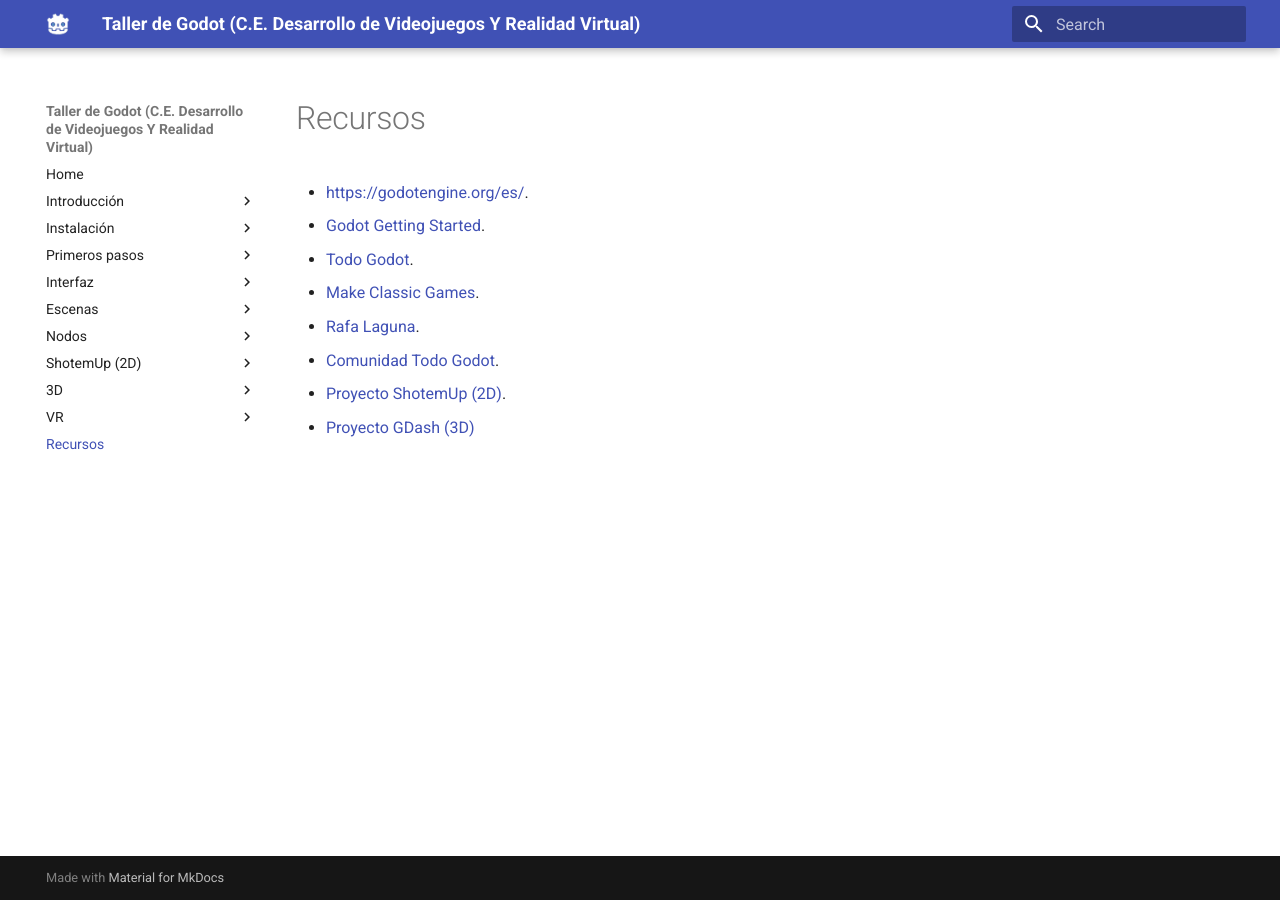
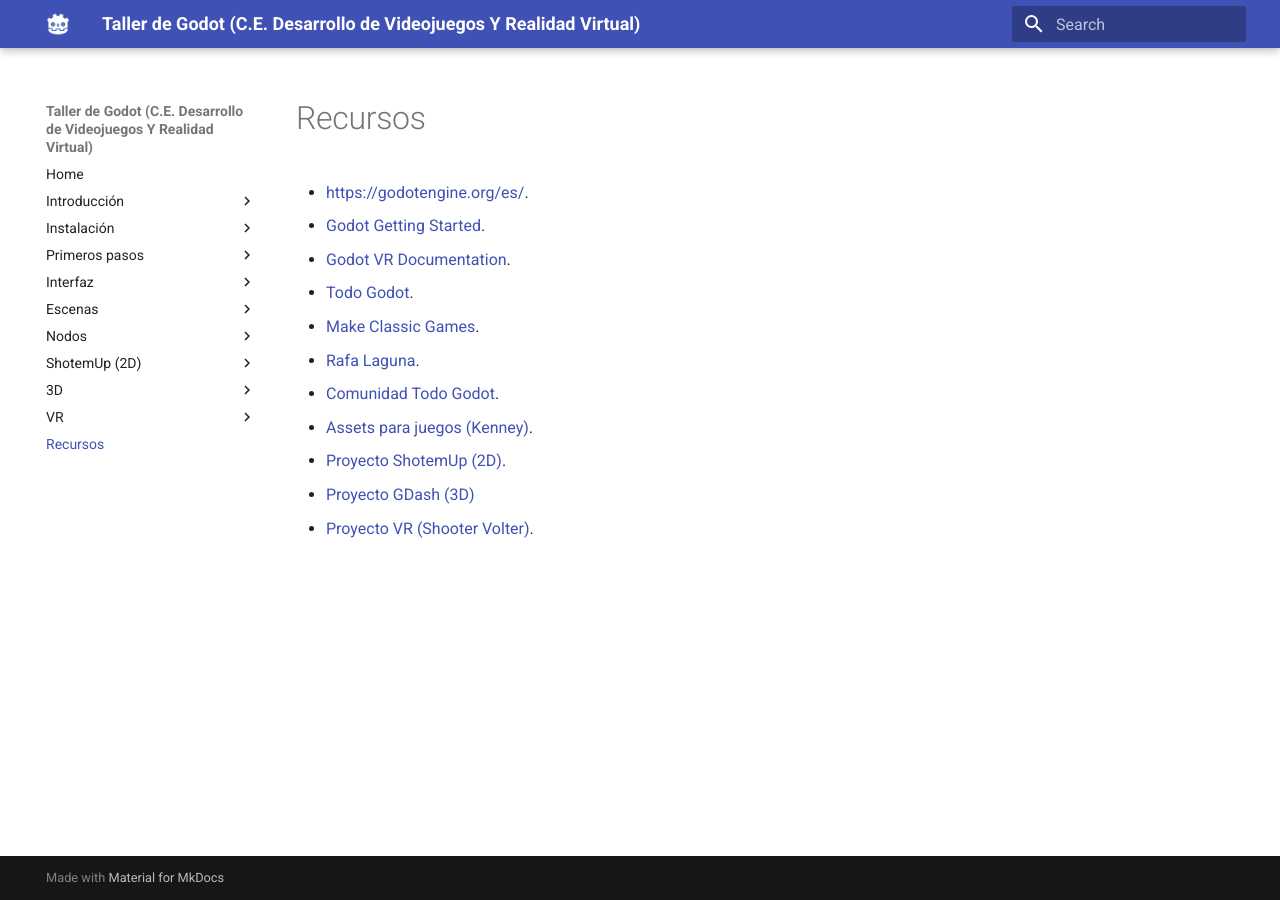
Before and after one commit to makeclassicgames/godotosc2025, an MkDocs documentation site: the page built from docs/resources.md, in a window 1280 px wide. Built offline with MkDocs 1.6.1 and Material for MkDocs 9.7.7, drawn with Linux system fonts in a browser that asks for light colours.

Commit message:
añadiendo recursos

```diff
--- a/docs/resources.md
+++ b/docs/resources.md
@@ -2,9 +2,12 @@
 
 * [https://godotengine.org/es/](https://godotengine.org/es/).
 * [Godot Getting Started](https://docs.godotengine.org/es/4.x/getting_started/introduction/index.html).
+* [Godot VR Documentation](https://docs.godotengine.org/es/4.x/tutorials/xr/index.html).
 * [Todo Godot](https://www.youtube.com/@todogodot).
 * [Make Classic Games](https://www.youtube.com/@MakeClassicgames).
 * [Rafa Laguna](https://www.twitch.tv/rafalagoon).
 * [Comunidad Todo Godot](https://t.me/todogodot/).
+* [Assets para juegos (Kenney)](https://kenney.nl/assets).
 * [Proyecto ShotemUp (2D)](https://drive.google.com/file/d/1lASKchd8q1WqU29bagJJEX2Vcbd0xwQE/view?usp=sharing).
 * [Proyecto GDash (3D)](https://drive.google.com/file/d/1-Kx1m1EUka3KDXZqAs4luC2_aiH3CQh6/view?usp=sharing)
+* [Proyecto VR (Shooter Volter)](https://drive.google.com/file/d/1eMgYW43OhgOr2GZ6jjD2-bXv8kNzWnsR/view?usp=sharing).
```
